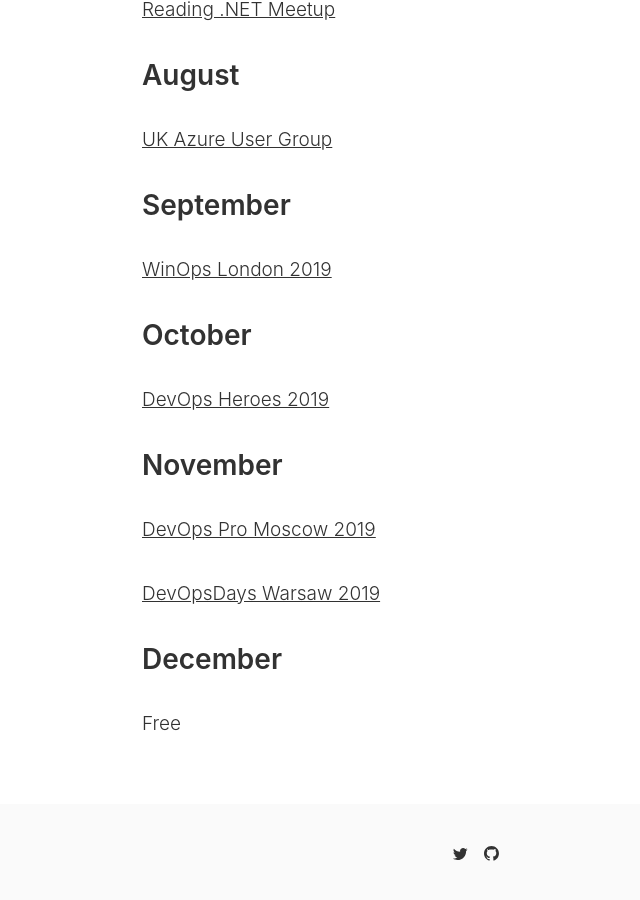
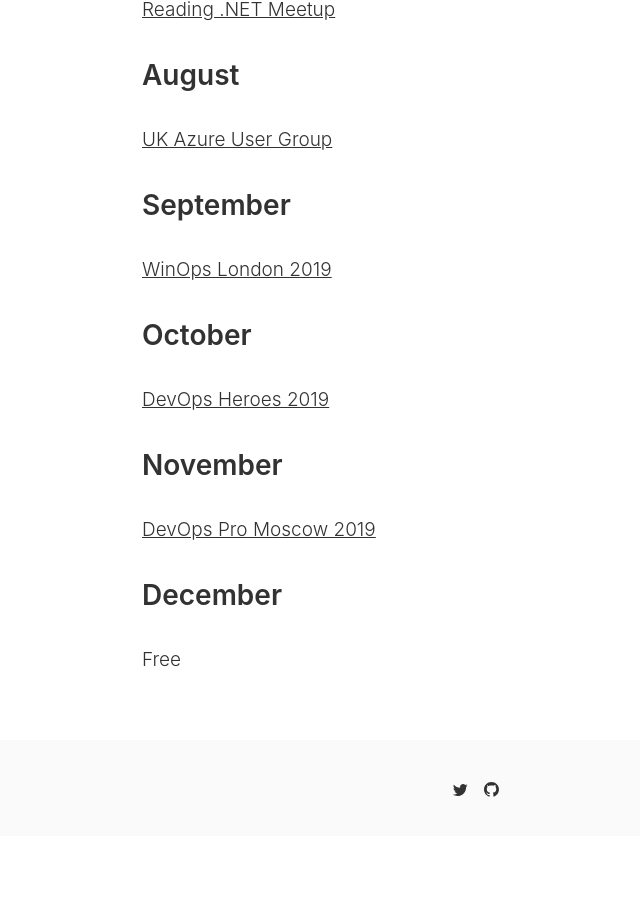
Before and after one commit to MattVSTS/mattvsts.github.io, a Jekyll site: the page built from _pages/engagements.md, in a window 1280 px wide and 900 px high, scrolled down 1258 px. Shown: the whole window, without its empty margins (164-804 px from the left). Built offline with Jekyll 4.4.1, drawn with Linux system fonts in a browser that asks for light colours; comment, search, counter and statistics services are not loaded; after the commit the page ends 2094 px from its top, so only the background shows below that.

Commit message:
removed DevOps Days Warsaw

```diff
--- a/_pages/engagements.md
+++ b/_pages/engagements.md
@@ -41,8 +41,6 @@ November
 ---
 [DevOps Pro Moscow 2019](https://www.devopspro.ru/en/matteo-emili/)
 
-[DevOpsDays Warsaw 2019](https://devopsdays.pl/bio/#id=41310)
-
 December
 ---
 Free
```
